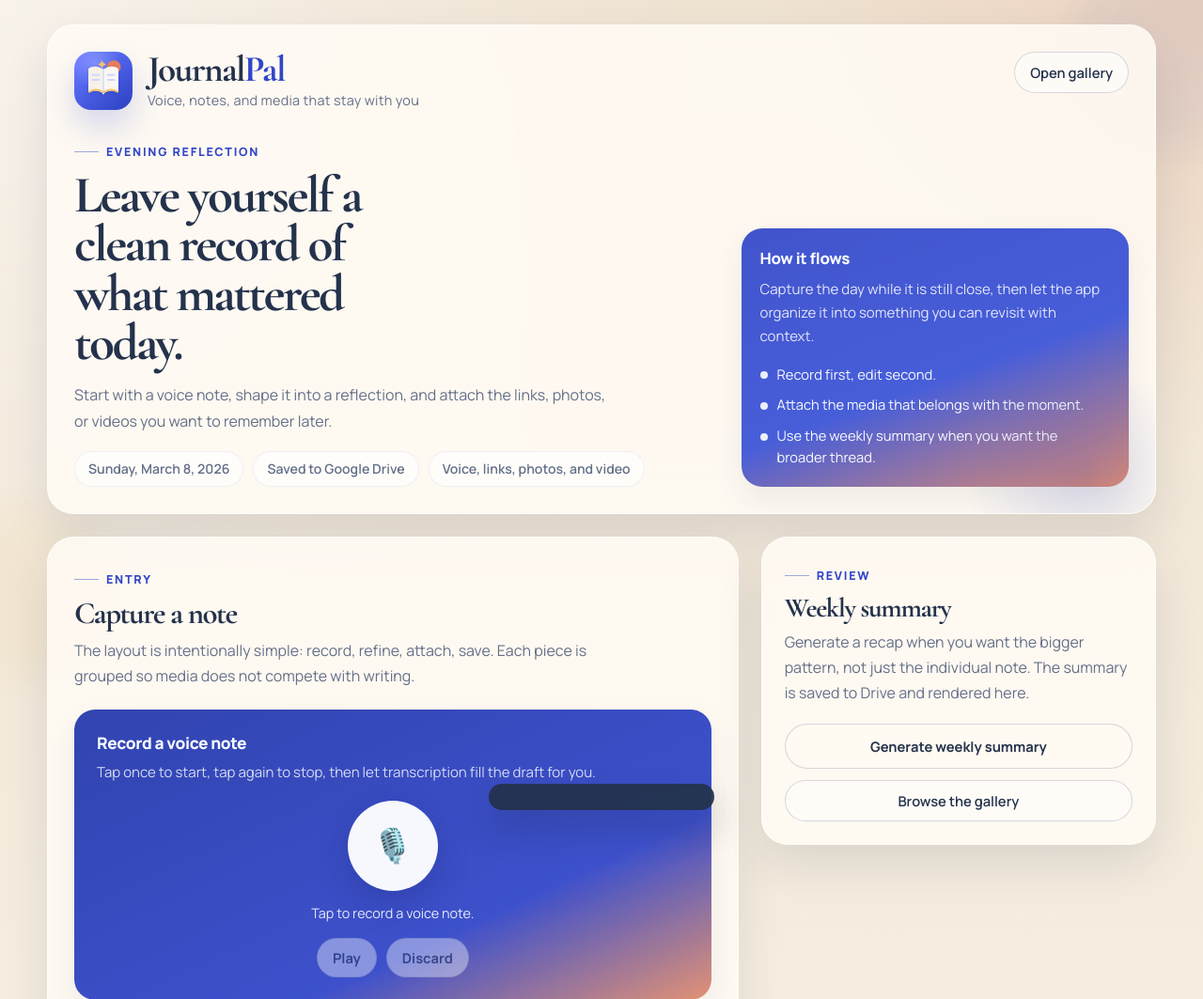
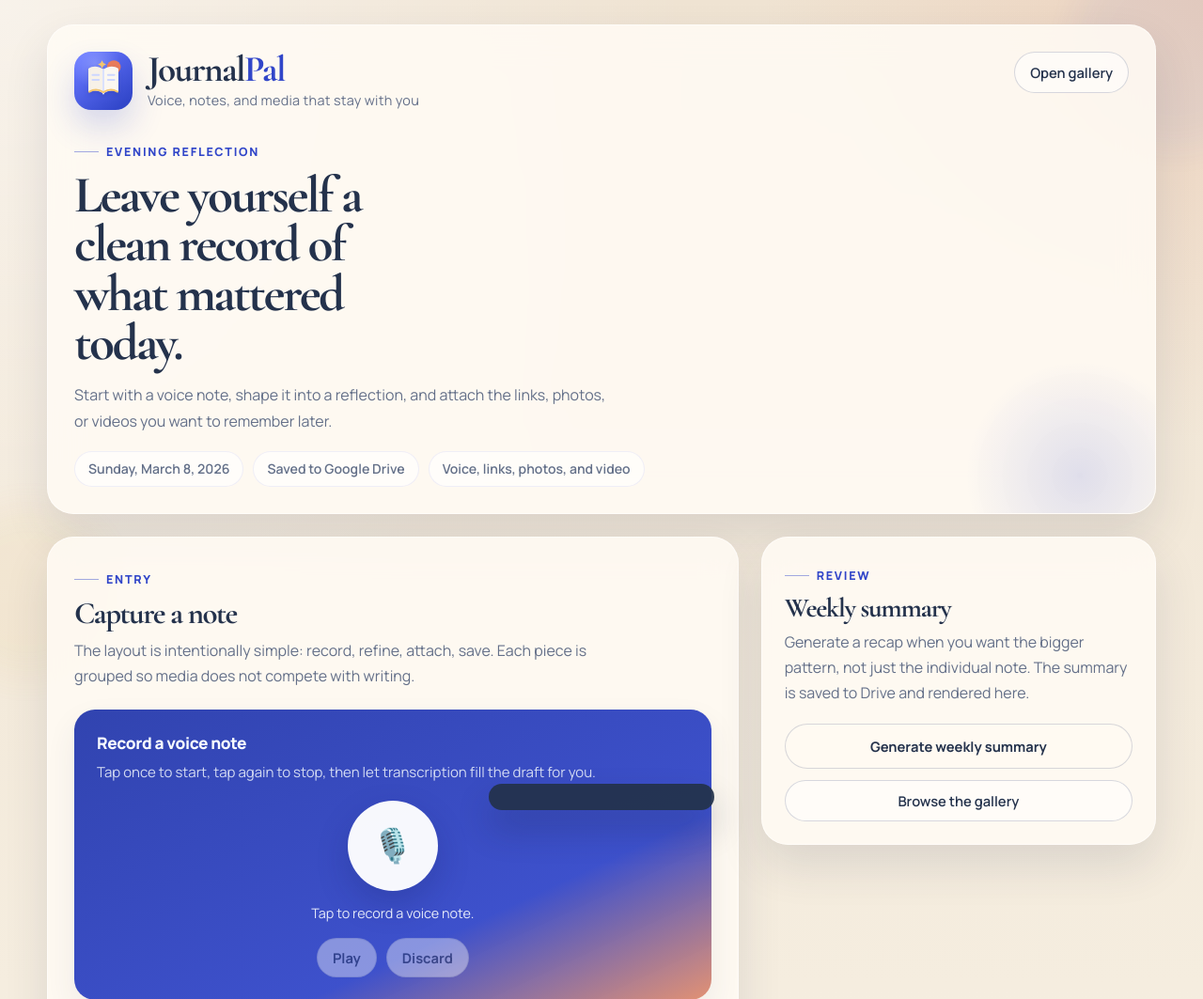
Before and after one commit to zczhuang/pdf_test, a Flask app: page / in a window 1280 px wide. Shown: the top 1063 px of the page at 94% size. Run offline with Flask 3, Linux system fonts and the light colour scheme; some libraries are stand-ins or nearby versions.

Commit message:
Remove homepage onboarding card

```diff
--- a/templates/index.html
+++ b/templates/index.html
@@ -185,9 +185,11 @@
 
     .hero-grid {
       display: grid;
-      grid-template-columns: minmax(0, 1.25fr) minmax(280px, 0.75fr);
-      gap: 22px;
-      align-items: end;
+      grid-template-columns: minmax(0, 1fr);
+    }
+
+    .hero-copy {
+      max-width: 780px;
     }
 
     .eyebrow {
@@ -244,53 +246,6 @@
       color: var(--muted);
       font-size: 0.88rem;
       font-weight: 600;
-    }
-
-    .hero-card {
-      padding: 20px;
-      border-radius: var(--radius-lg);
-      background:
-        linear-gradient(160deg, rgba(49,70,201,0.92) 0%, rgba(61,85,215,0.95) 56%, rgba(221,123,87,0.86) 100%);
-      color: #f8fbff;
-      box-shadow: var(--shadow-soft);
-    }
-
-    .hero-card h3 {
-      font-size: 1.05rem;
-      margin-bottom: 10px;
-      font-weight: 800;
-      letter-spacing: -0.02em;
-    }
-
-    .hero-card p {
-      line-height: 1.65;
-      font-size: 0.94rem;
-      color: rgba(248,251,255,0.88);
-    }
-
-    .hero-card ul {
-      list-style: none;
-      display: grid;
-      gap: 10px;
-      margin-top: 16px;
-    }
-
-    .hero-card li {
-      position: relative;
-      padding-left: 18px;
-      font-size: 0.92rem;
-      line-height: 1.55;
-    }
-
-    .hero-card li::before {
-      content: "";
-      position: absolute;
-      left: 0;
-      top: 0.6em;
-      width: 8px;
-      height: 8px;
-      border-radius: 50%;
-      background: rgba(255,255,255,0.9);
     }
 
     .app-grid {
@@ -860,18 +815,6 @@
         </div>
       </div>
 
-      <div class="hero-card">
-        <h3>How it flows</h3>
-        <p>
-          Capture the day while it is still close, then let the app organize it
-          into something you can revisit with context.
-        </p>
-        <ul>
-          <li>Record first, edit second.</li>
-          <li>Attach the media that belongs with the moment.</li>
-          <li>Use the weekly summary when you want the broader thread.</li>
-        </ul>
-      </div>
     </div>
   </header>
 
```
